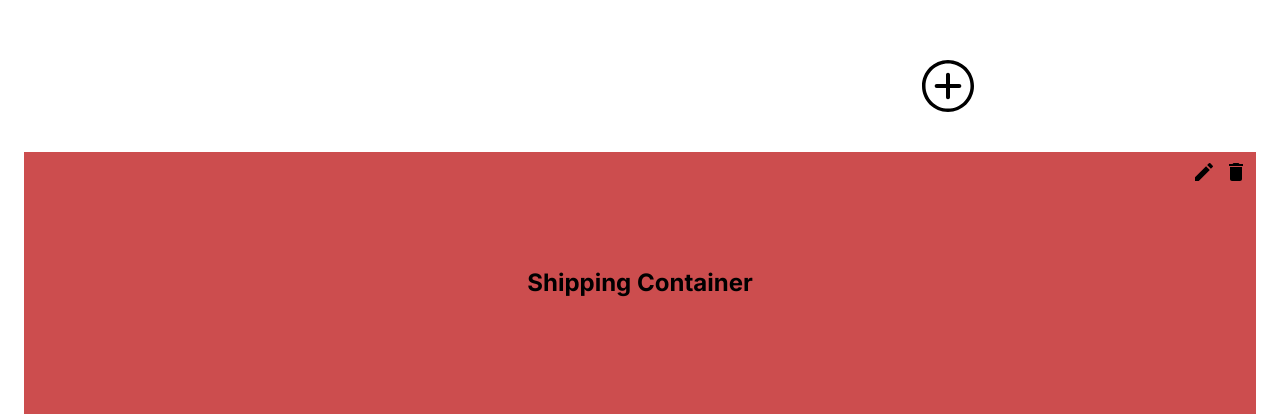
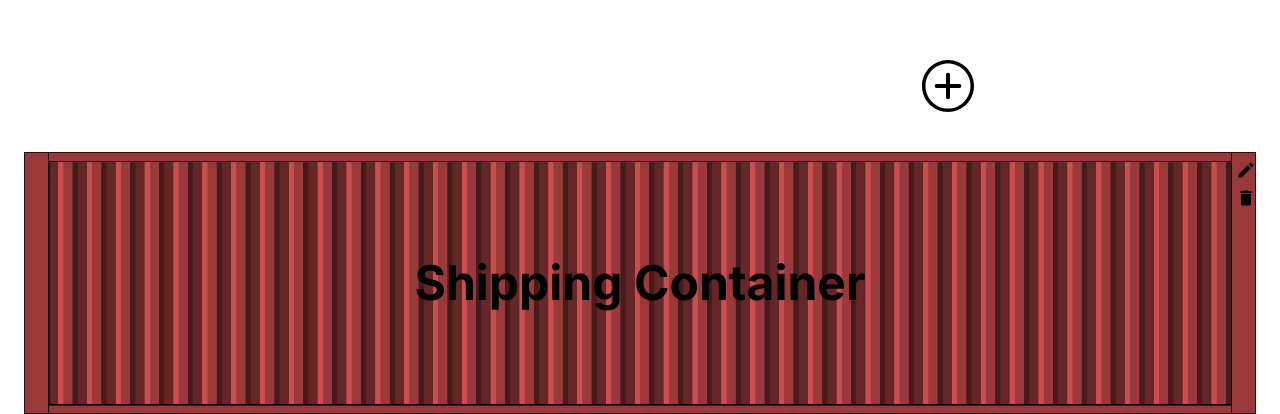
Before and after one commit to ollie-cook/shipping-container-storage, a Next.js app: page / in a window 1280 px wide. Shown: the part 386-800 px from the top of the page. Built offline with nearby package versions, Linux system fonts and the light colour scheme.

Commit message:
Added png, looks great!

```diff
--- a/app/components/Grid/Grid.tsx
+++ b/app/components/Grid/Grid.tsx
@@ -10,7 +10,8 @@ export default function Grid() {
 
   useEffect(() => {
     if (Cookies.get('shipping-containers') == undefined) {
-      setContainers([{id: 1, title: "Shipping Container", colour: "bg-[#cc4d4e]"}])
+      const guid = crypto.randomUUID()
+      setContainers([{id: guid, title: "Shipping Container", colour: "bg-[#cc4d4e]"}])
       Cookies.set('shipping-containers', JSON.stringify(containers))
     } else {
       setContainers(JSON.parse(Cookies.get('shipping-containers') || ''))
@@ -58,8 +59,10 @@ function AddShippingContainer(props: AddShippingContainerProps) {
   const handleClick = (event: React.MouseEvent<HTMLButtonElement>) => {
     event.preventDefault()
 
+    const guid = crypto.randomUUID()
+
     const newContainer = {
-      id: props.containers.length + 1,
+      id: guid,
       title: "Shipping Container",
       colour: "bg-[#cc4d4e]"
     }
--- a/app/components/ShippingContainer/ShippingContainer.tsx
+++ b/app/components/ShippingContainer/ShippingContainer.tsx
@@ -32,19 +32,19 @@ export default function ShippingContainer(props: ShippingContainerProps) {
   }
 
   const deleteContainer = () => {
-    console.log("fucking ")
     props.update(props.container, true)
   }
 
   return (
     <div className={`flex items-center justify-center w-full aspect-[4.7] relative ${props.className} ${colour}`}>
-      <div className="absolute top-2 right-2 flex gap-2">
+      <img src="/container-background.png" className="absolute w-full" />
+      <div className="absolute top-2 right-0 flex flex-col gap-2">
         <EditButton title={title} colour={colour} updateContainer = {(title?: string, colour?: string) => updateContainer(title, colour)} />
         <button className="flex justify-center items-center" onClick={deleteContainer}>
-          <MdDelete className="w-6 h-6" />
+          <MdDelete className="w-5 h-5" />
         </button>
       </div>
-      <h1 className="text-2xl font-bold">{title}</h1>
+      <h1 className="text-5xl font-bold z-10">{title}</h1>
     </div>
   )
 }
--- a/app/components/ShippingContainer/components/EditButton/EditButton.tsx
+++ b/app/components/ShippingContainer/components/EditButton/EditButton.tsx
@@ -18,7 +18,7 @@ export default function EditButton (props: EditButtonProps) {
     <Popover>
       <PopoverTrigger>
         <button className="flex justify-center items-center">
-          <MdEdit className="w-6 h-6" />
+          <MdEdit className="w-5 h-5" />
         </button>
       </PopoverTrigger>
       <PopoverContent className="w-80 absolute -right-2">
```
Also changed, not shown: public/container-background.png (added).
